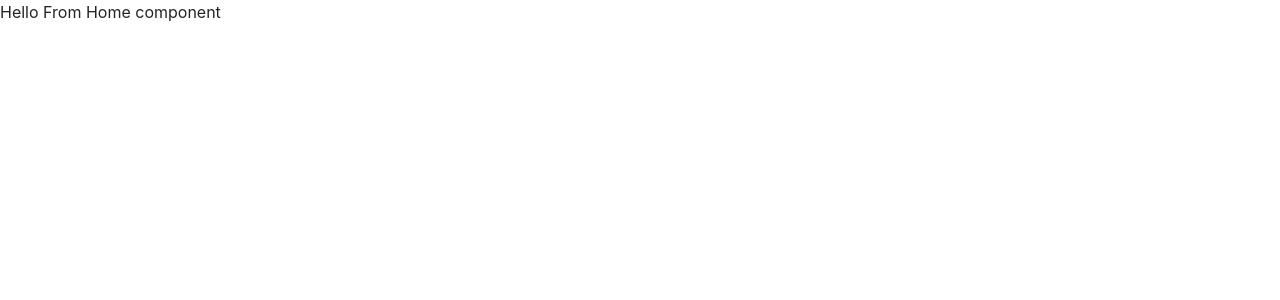
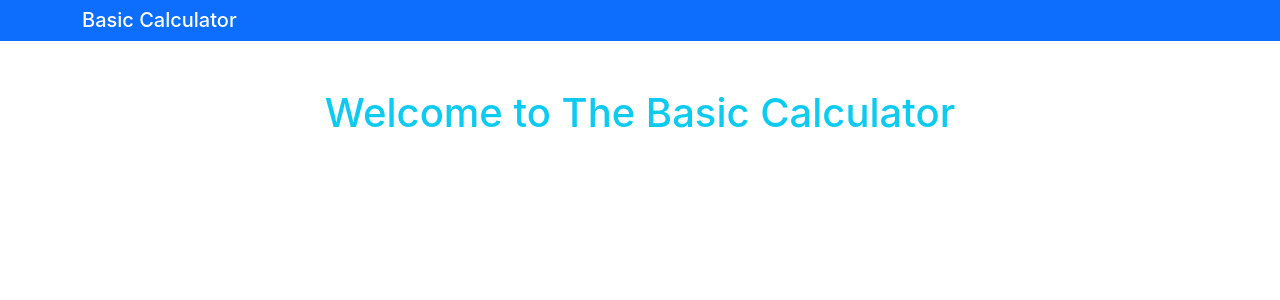
Before and after one commit to supermanshuvo/calculator, a React (Create React App) app: page / in a window 1280 px wide. Shown: the top 300 px of the page. Built offline with nearby package versions, Linux system fonts and the light colour scheme.

Commit message:
Create nav in nav jsx and link to the home. add some h1 and div tag to create layout

```diff
--- a/src/components/Home.jsx
+++ b/src/components/Home.jsx
@@ -1,6 +1,16 @@
+import Nav from './Nav'
 const Home = () =>{
     return(
-        <div>Hello From Home component</div>
+        <div>
+            <Nav />
+            <div className="container">
+                <div className="row text-center">
+                    <h1 className="mt-5 text-info">Welcome to The Basic Calculator</h1>
+                    <div className="col-md-6"></div>
+                    <div className="col-md-6"></div>
+                </div>
+            </div>
+        </div>
     );
 }
 export default Home;
--- /dev/null
+++ b/src/components/Nav.jsx
@@ -0,0 +1,12 @@
+const Nav = () => {
+    return (
+        <nav className="navbar navbar-light bg-primary">
+            <div className="container-fluid">
+                <div className="container">
+                    <span className="navbar-brand mb-0 h1 text-white">Basic Calculator</span>
+                </div>
+            </div>
+        </nav>
+    );
+}
+export default Nav;
```
